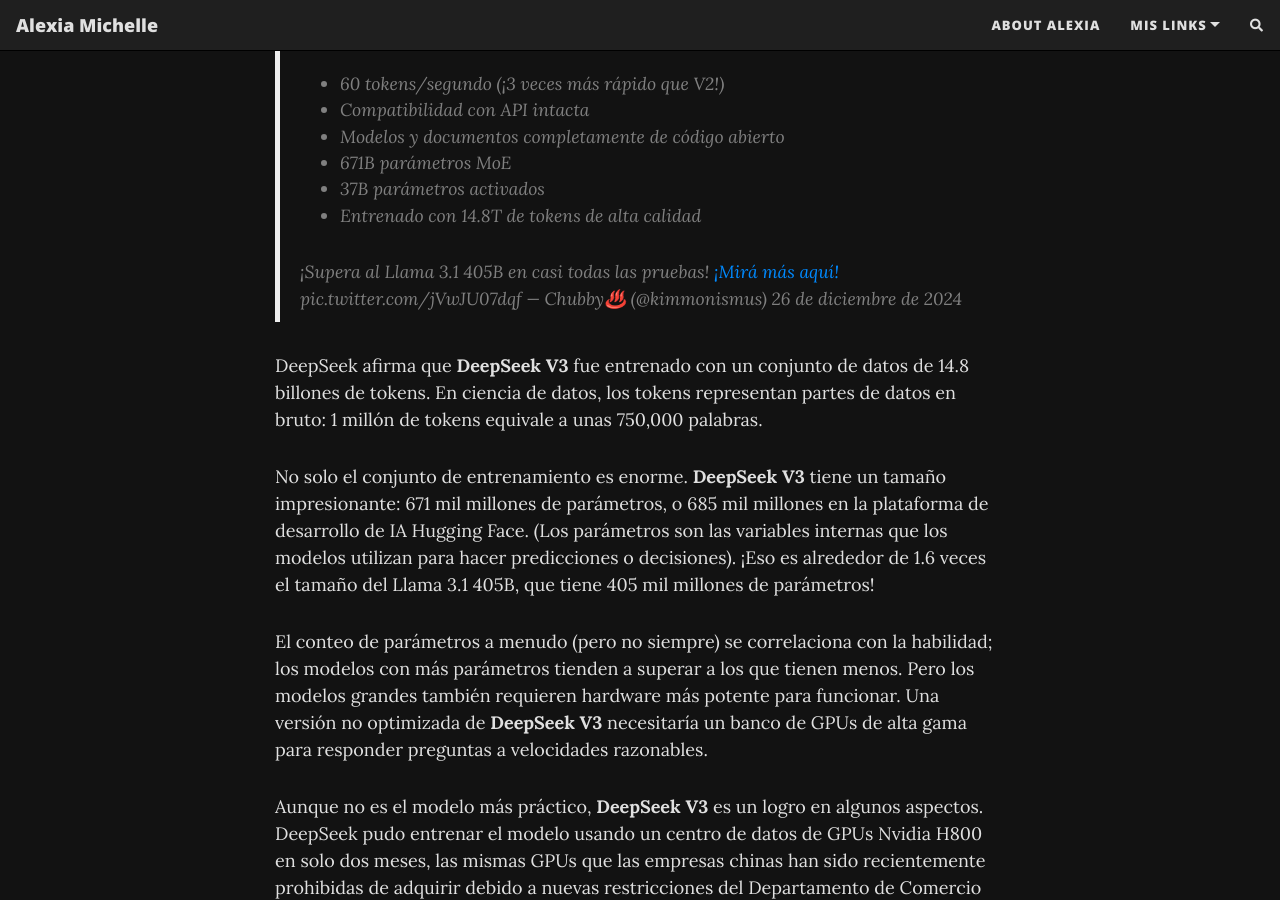
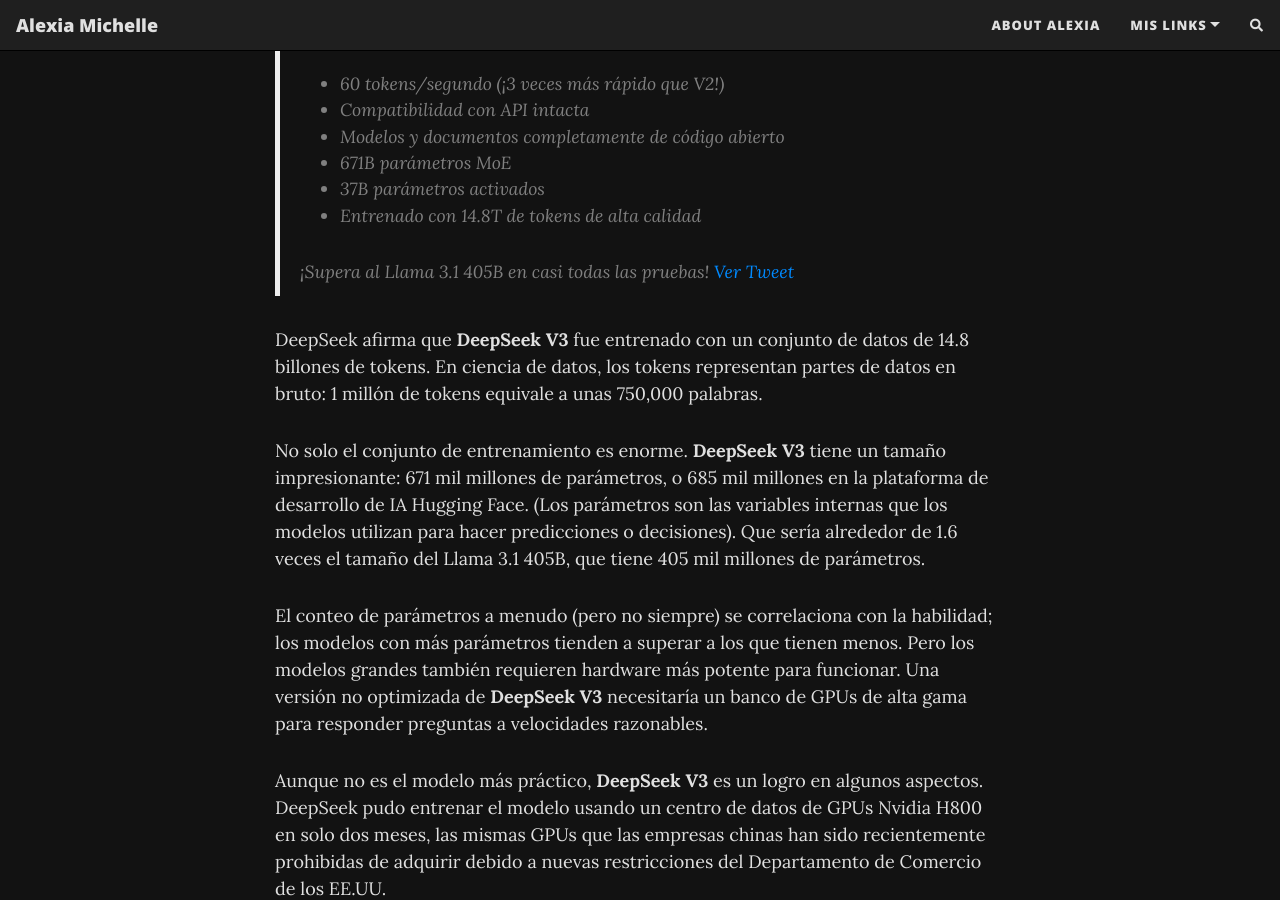
Before and after one commit to lachicadesistemas/lachicadesistemas.github.io, a Jekyll site: the page built from _posts/2024-12-27-deepseek-la-ia-china-que-compite-contra-chatgpt.md, in a window 1280 px wide and 900 px high, scrolled down 1592 px. Built offline with Jekyll 4.4.1, drawn with Linux system fonts in a browser that asks for light colours; nearby versions of some CDN libraries; comment, search, counter and statistics services are not loaded.

Commit message:
nuevo articulox

```diff
--- a/_posts/2024-12-27-deepseek-la-ia-china-que-compite-contra-chatgpt.md
+++ b/_posts/2024-12-27-deepseek-la-ia-china-que-compite-contra-chatgpt.md
@@ -43,13 +43,12 @@
 > - Entrenado con 14.8T de tokens de alta calidad
 >
 > ¡Supera al Llama 3.1 405B en casi todas las pruebas!
-> [¡Mirá más aquí!](https://t.co/OiHu17hBSI) pic.twitter.com/jVwJU07dqf
-> — Chubby♨️ (@kimmonismus) 26 de diciembre de 2024
+> [Ver Tweet](https://t.co/OiHu17hBSI)
 
 DeepSeek afirma que **DeepSeek V3** fue entrenado con un conjunto de datos de 14.8 billones de tokens. En ciencia de datos, los tokens representan partes de datos en bruto: 1 millón de tokens equivale a unas 750,000 palabras.
 
 No solo el conjunto de entrenamiento es enorme. **DeepSeek V3** tiene un tamaño impresionante: 671 mil millones de parámetros, o 685 mil millones en la plataforma de desarrollo de IA Hugging Face. (Los parámetros son las
-variables internas que los modelos utilizan para hacer predicciones o decisiones). ¡Eso es alrededor de 1.6 veces el tamaño del Llama 3.1 405B, que tiene 405 mil millones de parámetros!
+variables internas que los modelos utilizan para hacer predicciones o decisiones). Que sería alrededor de 1.6 veces el tamaño del Llama 3.1 405B, que tiene 405 mil millones de parámetros.
 
 El conteo de parámetros a menudo (pero no siempre) se correlaciona con la habilidad; los modelos con más parámetros tienden a superar a los que tienen menos. Pero los modelos grandes también requieren hardware más potente para
 funcionar. Una versión no optimizada de **DeepSeek V3** necesitaría un banco de GPUs de alta gama para responder preguntas a velocidades razonables.
```
